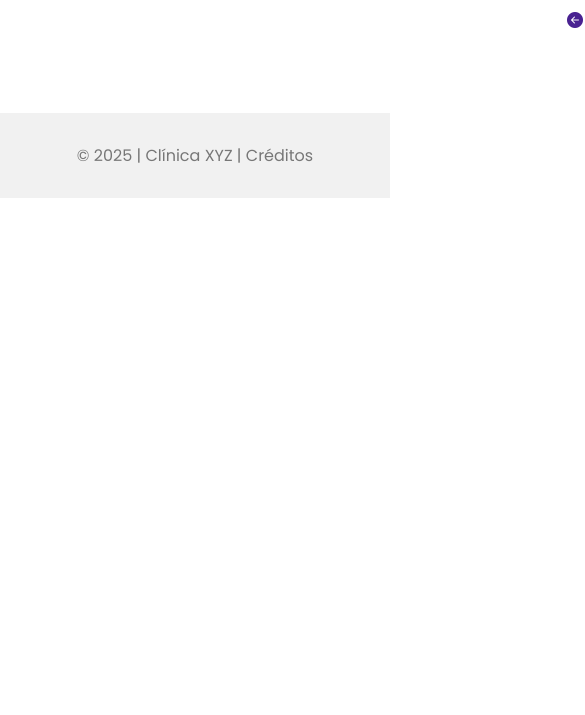
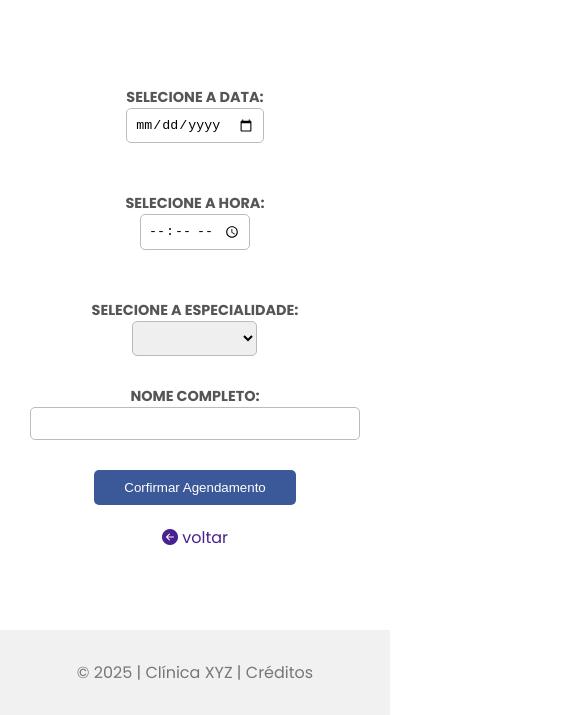
Before and after one commit to PriscilaBNeves/frontend1, a plain HTML site: page aulas/agendamentos.html in a window 390 px wide. Shown: the part 271-986 px from the top of the page, 585 px wide, since content can reach past the window. Before the commit the page ends 844 px from the top, so only its background shows below. Drawn offline with nearby package versions, Linux system fonts and the light colour scheme.

Commit message:
Aula 09/06/2025 fomatação das pagimas responsivas no CSS, finalização da pagina agendamentos

```diff
--- a/aulas/agendamentos.html
+++ b/aulas/agendamentos.html
@@ -19,7 +19,39 @@
           <p> Opções online para agendamento de consulta </p>
           </section>
 
-         <section class="grid-agendamentos">
+         <section class="agendamentos">
+
+            <form action="" method="post" name="form-agendamento" id="form-agendamento">
+                <div class="form-group">
+                    <div>
+                        <label for="">Selecione a data:</label>
+                        <input type="date" id="data" name="data" required>
+                    </div>
+                    <div>
+                        <label for="">Selecione a hora:</label>
+                        <input type="time" id="time" name="hora" required>
+                    </div>
+                    <div>
+                        <label for="">Selecione a especialidade:</label>
+                        <select name="especialidade" id="especialidade">
+                            <option></option>
+                            <option>Cardiologia</option>
+                            <option>Dermatologia</option>
+                            <option>Pediatria</option>
+                            <option>Ortopedia</option>
+                            <option>Clínico Geral</option>
+                            <option>Endoclinologia</option>
+                        </select>
+                    </div>
+                </div>
+                <div>
+                    <label for="">Nome completo:</label>
+                    <input type="text" id="nome" name="nome" required>
+                </div>
+                <div>
+                    <input type="submit" value="Corfirmar Agendamento" name="corfirmar">
+                </div>
+            </form>
 
          </section>
 
--- a/aulas/style.css
+++ b/aulas/style.css
@@ -157,6 +157,7 @@ h2 {
 .redes-sociais {
     display: flex;
     justify-content: center;
+    flex-wrap: wrap;
     gap: 15px;
     margin-top: 10px;
 
@@ -390,10 +391,8 @@ th {
 /* Formatação da galeria de imagens */
 
 .galeria-destaques {
-    display: flex;
-    /* necessário, pois img é tag inline */
-    justify-content: center;
-    /* Centraliza a imagem  */
+    display: flex;/* necessário, pois img é tag inline */
+    justify-content: center; /* Centraliza a imagem  */
     background-color: #333;
     margin: 30px 0px 10px 0px;
 
@@ -420,36 +419,26 @@ th {
     }
 
     iframe {
-        width: 70%;
-        /*  height: 415px;         é uma opção fixa */
-        height: 60vh;
-        /* fica flexivel dependendo do aparelho */
+        width: 70%;/*  height: 415px;         é uma opção fixa */
+        height: 60vh; /* fica flexivel dependendo do aparelho */
     }
 }
 
 .grid-convenio {
 
-    display: flex;
-    /* ( Flexbox ) coloca as imagens um do lado da outra grudada uma na outra */
-    flex-wrap: wrap;
-    /* permitir a quebra de linhas dos elementos */
+    display: flex; /* ( Flexbox ) coloca as imagens um do lado da outra grudada uma na outra */
+    flex-wrap: wrap; /* permitir a quebra de linhas dos elementos */
     gap: 35px;
-    text-align: center;
-
-    /* espaçamento entre os elementos */
+    text-align: center;/* espaçamento entre os elementos */
     * {
-        flex-basis: 200px;
-        /* tamanho inicial para o elemento filho */
-        flex-grow: 1;
-        /* permite aumeto de tamanho */
-        flex-shrink: 1;
-        /* permite reduzir o tamanho */
+        flex-basis: 200px; /* tamanho inicial para o elemento filho */
+        flex-grow: 1;/* permite aumeto de tamanho */
+        flex-shrink: 1; /* permite reduzir o tamanho */
 
     }
 
     a {
-        text-decoration: none;
-        /* Tirar o sublinhado */
+        text-decoration: none;/* Tirar o sublinhado */
         color: #31179a;
     }
 
@@ -462,61 +451,175 @@ th {
         font-size: 0, 95rem;
         padding: 0px 10px;
     }
-    i{
+
+    i {
         color: #1a0b55;
         font-size: 80px;
     }
 
 }
 
-.contatos{
+.contatos {
     display: flex;
     justify-content: space-between;
-    div{            /* formatação para todas as divs de contato */
+
+    div {
+    /* formatação para todas as divs de contato */
         flex-basis: 45%;
         flex-grow: 1;
         flex-shrink: 1;
     }
-    div:last-child{     /* Formata a última div ( do mapa ) */
-        iframe{
+
+    div:last-child {/* Formata a última div ( do mapa ) */
+        iframe {
             width: 100%;
             height: 60vh; /*(VH) tamanho de altura da tela sem barra de rolagem ( viewport ) */
         }
     }
-    label{
-        display: block; /*coloca um elemento um em baixo do outro (block)*/
-        text-transform: uppercase; /* caixa Alta ( letra maiuscula )*/
-        font-weight:bold; /* fica em negrito */
-        font-size:0.9rem;
+
+    label {
+        display: block;/*coloca um elemento um em baixo do outro (block)*/
+        text-transform: uppercase;/* caixa Alta ( letra maiuscula )*/
+        font-weight: bold; /* fica em negrito */
+        font-size: 0.9rem;
         margin-top: 20px;
         color: #555;
     }
-    input[type=text], /* esse tipo de formatação só vai pegar esses types */
+
+    input[type=text],/* esse tipo de formatação só vai pegar esses types */
     input[type=email],
-    textarea{
-    padding: 10px;
-    width: 90%;
-    border: 1px solid #bbb;
-    border-radius: 5px;  /* bordas arredondadas */
+    textarea {
+        padding: 10px;
+        width: 90%;
+        border: 1px solid #bbb;
+        border-radius: 5px;/* bordas arredondadas */
     }
-    select{
+
+    select {
         padding: 8px;
         border: 1px solid #bbb;
         border-radius: 5px;
     }
-    input[type=checkbox]{
+
+    input[type=checkbox] {
         margin-top: 25px;
         margin-bottom: 25px;
     }
-    input[type=submit]{
-        border-style: none;     /*retira a borda */
+
+    input[type=submit] {
+        border-style: none; /*retira a borda */
         background-color: #3b5998;
         color: #fff;
         padding: 10px 30px;
         border-radius: 5px;
-        cursor: pointer;        /* mudar o cursor para mãozinha */
+        cursor: pointer;/* mudar o cursor para mãozinha */
     }
-    input[type=submit]:hover{         /* quando passar o mause no botão ele muda de cor */
-    background-color: #000;
+
+    input[type=submit]:hover {/* quando passar o mause no botão ele muda de cor */
+        background-color: #000;
     }
 }
+
+/* Formatação do agendamento */
+
+.agendamentos {
+    margin: 0px auto;/*centralizar o container */
+    width: 50%;
+    text-align: center;/*centralizar o conteúdo */
+    label {
+        display: block;/* transformar em bloco para ficar separado do campo */
+        text-transform: uppercase;
+        margin-top: 20px;
+        font-weight: bold;
+        font-size: .9rem;
+        color: #555;
+    }
+
+    .form-group {
+        display: flex;/*dispodição lado a lado */
+        justify-content: space-between;/* Distribuição do conteúdo */
+    }
+
+    input[type=date],
+    input[type=time],
+    input[type=text],
+    select {
+        padding: 8px;
+        border: 1px solid #bbb;
+        border-radius: 5px;
+    }
+
+    input[type=time] {
+        padding: 7px;
+    }
+
+    input[type=text] {
+        width: 80%;
+    }
+
+    input[type=submit] {
+        border-style: none; /*retira a borda */
+        background-color: #3b5998;
+        color: #fff;
+        padding: 10px 30px;
+        border-radius: 5px;
+        cursor: pointer;/* mudar o cursor para mãozinha */
+    }
+
+    input[type=submit]:hover {/* quando passar o mause no botão ele muda de cor */
+        background-color: #000;
+    }
+
+    div {
+        margin-top: 30px;
+    }
+}
+
+/* Formatação para layout responsivo */
+@media screen and (max-width:800px) {
+
+    /* media queries ( midia alternativa para tela ) */
+    /* header{ */
+    /* background-color: green; */
+    main {
+        width: 100%;
+    }
+
+    .grid-home {
+        * {
+            flex-basis: 100%;
+        }
+    }
+
+    .grid-clinica,
+    .grid-especialidades,
+    .grid-convenio,
+    .form-group {
+        flex-direction: column;     /* Mudar a direção do empilhamento das colunas */
+        align-items: center;
+    }
+
+    .videos {
+        iframe {
+            width: 100%;
+            height: 35vh;
+        }
+
+        video {
+            width: 100%;
+        }
+    }
+    .agendamentos{
+        width: 100%;
+    }
+}
+
+@media screen and (max-width:600px) {
+    /* header{ */
+    /* background-color: red; */
+}
+
+@media screen and (max-width:400px) {
+    /* header{ */
+    /* background-color: yellow; */
+}
--- a/site-limeira/style.css
+++ b/site-limeira/style.css
@@ -326,6 +326,7 @@ h2 {
 }
 
 .tabela-distancia td {
+    /*text-align: end;*/
     border-bottom: 2px dotted #ccc;
     padding: 8px;
 }
```
Also changed, not shown: site-limeira/distancia.html (+0 -1 lines).
